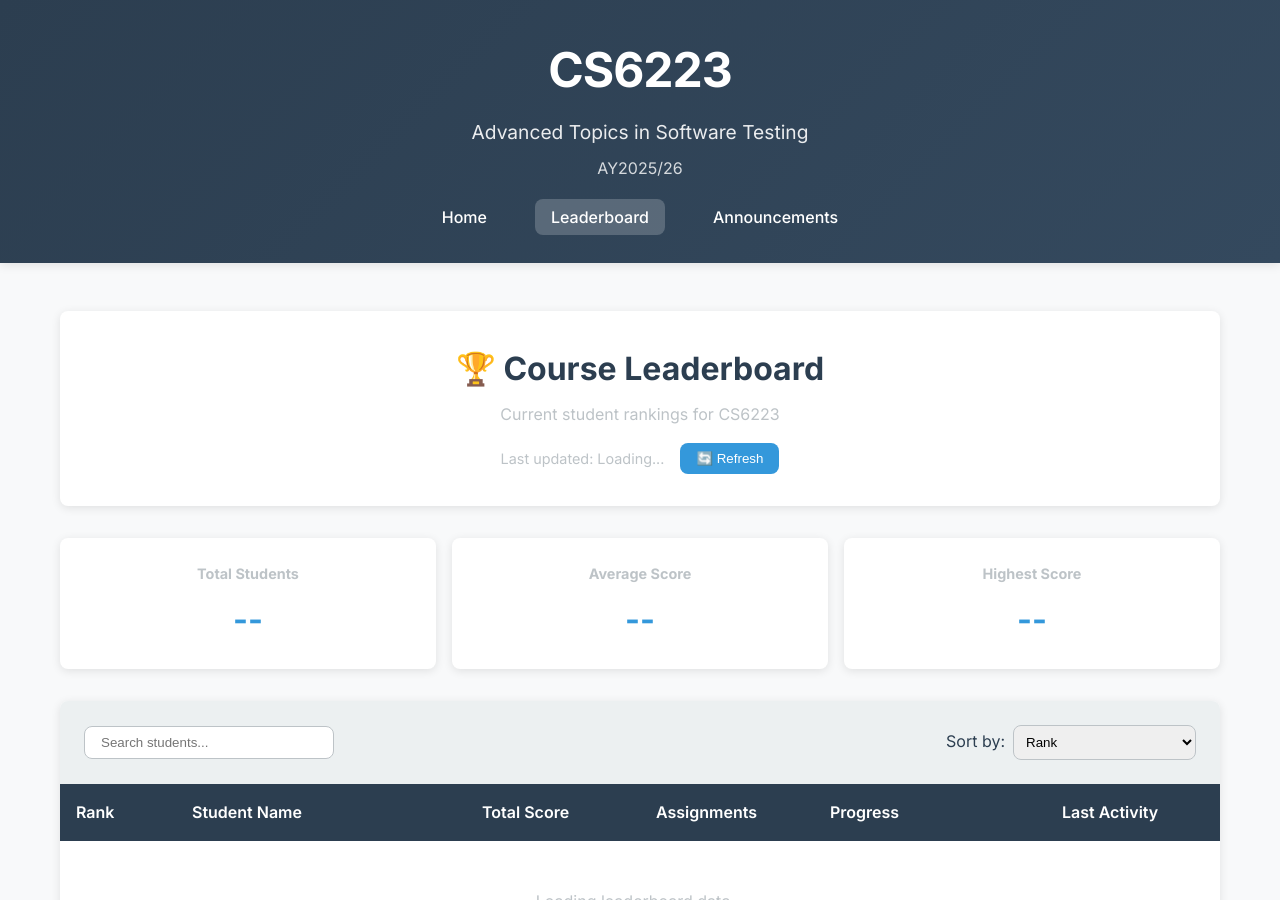
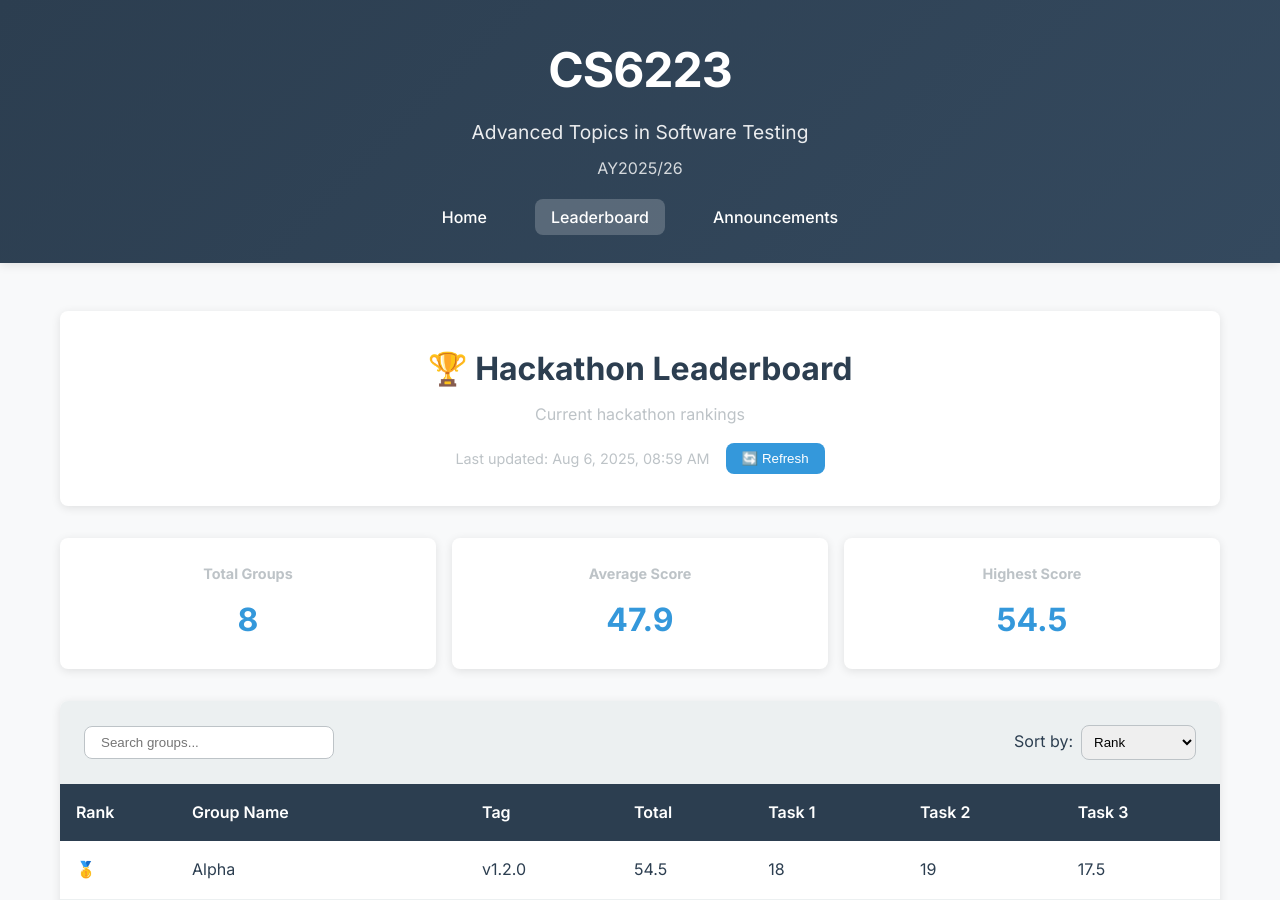
Before and after one commit to NUS-CS6223-AY2526/NUS-CS6223-AY2526.github.io, a Jekyll site: the page built from leaderboard.md, in a window 1280 px wide and 900 px high. Built offline with Jekyll 4.4.1, drawn with Linux system fonts in a browser that asks for light colours; some of the changed text lies outside the part shown.

Commit message:
Update leaderboard

```diff
--- a/assets/js/main.js
+++ b/assets/js/main.js
@@ -7,84 +7,84 @@ let filteredStudents = [];
 // Sample data - replace with your actual data source
 const sampleStudents = [
     {
-        name: "Alice Chen",
-        score: 95,
-        assignments: 8,
-        totalAssignments: 10,
+        name: "Alpha",
+        task1: 18,
+        task2: 19,
+        task3: 17.5,
+        tag: "v1.2.0",
         rank: 1,
-        progress: 95,
         lastActivity: "2025-01-15",
-        id: "student1"
+        id: "group1"
     },
     {
-        name: "Bob Wilson",
-        score: 92,
-        assignments: 8,
-        totalAssignments: 10,
+        name: "Beta",
+        task1: 16,
+        task2: 18,
+        task3: 18.0,
+        tag: "v2.1.1",
         rank: 2,
-        progress: 92,
         lastActivity: "2025-01-14",
-        id: "student2"
+        id: "group2"
     },
     {
-        name: "Carol Zhang",
-        score: 89,
-        assignments: 7,
-        totalAssignments: 10,
+        name: "Gamma",
+        task1: 17,
+        task2: 16,
+        task3: 16.5,
+        tag: "v1.0.0",
         rank: 3,
-        progress: 87,
         lastActivity: "2025-01-13",
-        id: "student3"
+        id: "group3"
     },
     {
-        name: "David Lee",
-        score: 87,
-        assignments: 7,
-        totalAssignments: 10,
+        name: "Delta",
+        task1: 15,
+        task2: 17,
+        task3: 16.0,
+        tag: "v3.0.0",
         rank: 4,
-        progress: 85,
         lastActivity: "2025-01-12",
-        id: "student4"
+        id: "group4"
     },
     {
-        name: "Emma Garcia",
-        score: 85,
-        assignments: 6,
-        totalAssignments: 10,
+        name: "Epsilon",
+        task1: 14,
+        task2: 16,
+        task3: 17.5,
+        tag: "v1.5.2",
         rank: 5,
-        progress: 82,
         lastActivity: "2025-01-11",
-        id: "student5"
+        id: "group5"
     },
     {
-        name: "Frank Kumar",
-        score: 83,
-        assignments: 6,
-        totalAssignments: 10,
+        name: "Zeta",
+        task1: 16,
+        task2: 15,
+        task3: 15.0,
+        tag: "v2.0.0",
         rank: 6,
-        progress: 80,
         lastActivity: "2025-01-10",
-        id: "student6"
+        id: "group6"
     },
     {
-        name: "Grace Wong",
-        score: 81,
-        assignments: 5,
-        totalAssignments: 10,
+        name: "Eta",
+        task1: 13,
+        task2: 15,
+        tag: "v1.1.0",
+        task3: 16.5,
         rank: 7,
-        progress: 78,
         lastActivity: "2025-01-09",
-        id: "student7"
+        id: "group7"
     },
     {
-        name: "Henry Chen",
-        score: 79,
-        assignments: 5,
-        totalAssignments: 10,
+        name: "Theta",
+        task1: 12,
+        task2: 14,
+        task3: 15.0,
+        tag: "v2.2.0",
         rank: 8,
-        progress: 75,
         lastActivity: "2025-01-08",
-        id: "student8"
+        id: "group8"
     }
 ];
 
@@ -94,15 +94,22 @@ document.addEventListener('DOMContentLoaded', function() {
 });
 
 function initializeApp() {
+    console.log('Initializing app...');
+
     // Load student data
     loadStudentData();
+    console.log('Student data loaded:', studentsData.length, 'students');
 
     // Update homepage top performers if on homepage
     updateTopPerformers();
 
     // Initialize leaderboard if on leaderboard page
-    if (document.getElementById('leaderboard-table')) {
+    const leaderboardTable = document.getElementById('leaderboard-table');
+    if (leaderboardTable) {
+        console.log('Found leaderboard table, loading leaderboard...');
         loadLeaderboard();
+    } else {
+        console.log('No leaderboard table found on this page');
     }
 
     // Update last updated timestamp
@@ -113,11 +120,19 @@ function loadStudentData() {
     // In a real application, this would fetch data from an API
     // For now, we'll use the sample data
     studentsData = [...sampleStudents];
+
+    // Calculate total scores and update ranks
+    studentsData.forEach(student => {
+        student.totalScore = student.task1 + student.task2 + student.task3;
+    });
+
+    // Sort by total score descending and update ranks
+    studentsData.sort((a, b) => b.totalScore - a.totalScore);
+    studentsData.forEach((student, index) => {
+        student.rank = index + 1;
+    });
+
     filteredStudents = [...studentsData];
-
-    // Sort by rank
-    studentsData.sort((a, b) => a.rank - b.rank);
-    filteredStudents.sort((a, b) => a.rank - b.rank);
 }
 
 function updateTopPerformers() {
@@ -132,7 +147,7 @@ function updateTopPerformers() {
 
                 if (nameSpan && scoreSpan) {
                     nameSpan.textContent = student.name;
-                    scoreSpan.textContent = student.score;
+                    scoreSpan.textContent = student.totalScore.toFixed(1);
                 }
             }
         });
@@ -154,27 +169,33 @@ function updateLeaderboardStats() {
     }
 
     if (averageScoreEl && studentsData.length > 0) {
-        const average = studentsData.reduce((sum, student) => sum + student.score, 0) / studentsData.length;
+        const average = studentsData.reduce((sum, student) => sum + student.totalScore, 0) / studentsData.length;
         averageScoreEl.textContent = average.toFixed(1);
     }
 
     if (highestScoreEl && studentsData.length > 0) {
-        const highest = Math.max(...studentsData.map(student => student.score));
-        highestScoreEl.textContent = highest;
+        const highest = Math.max(...studentsData.map(student => student.totalScore));
+        highestScoreEl.textContent = highest.toFixed(1);
     }
 }
 
 function renderLeaderboardTable() {
     const tableBody = document.getElementById('leaderboard-body');
 
-    if (!tableBody) return;
+    if (!tableBody) {
+        console.error('leaderboard-body element not found');
+        return;
+    }
+
+    // Clear any existing loading content
+    tableBody.innerHTML = '';
 
     if (filteredStudents.length === 0) {
         tableBody.innerHTML = `
             <tr>
-                <td colspan="6" class="no-data">
+                <td colspan="7" class="no-data">
                     <div style="text-align: center; padding: 2rem; color: #6c757d;">
-                        No students found.
+                        No groups found.
                     </div>
                 </td>
             </tr>
@@ -183,7 +204,6 @@ function renderLeaderboardTable() {
     }
 
     const rows = filteredStudents.map(student => {
-        const progressPercentage = (student.assignments / student.totalAssignments) * 100;
         const rankDisplay = getRankDisplay(student.rank);
         const lastActivityFormatted = formatDate(student.lastActivity);
 
@@ -197,22 +217,20 @@ function renderLeaderboardTable() {
                         <span class="student-name">${student.name}</span>
                     </div>
                 </td>
-                <td class="score-cell">
-                    <span class="score-value">${student.score}</span>
+                <td class="tag-cell">
+                    <span class="submission-tag">${student.tag || 'N/A'}</span>
                 </td>
-                <td class="assignments-cell">
-                    <span class="assignments-count">${student.assignments}/${student.totalAssignments}</span>
+                <td class="total-cell">
+                    <span class="total-score">${student.totalScore.toFixed(1)}</span>
                 </td>
-                <td class="progress-cell">
-                    <div class="progress-container">
-                        <div class="progress-bar">
-                            <div class="progress-fill" style="width: ${progressPercentage}%"></div>
-                        </div>
-                        <span class="progress-text">${progressPercentage.toFixed(0)}%</span>
-                    </div>
+                <td class="task1-cell">
+                    <span class="task-score">${student.task1}</span>
                 </td>
-                <td class="activity-cell">
-                    <span class="activity-date">${lastActivityFormatted}</span>
+                <td class="task2-cell">
+                    <span class="task-score">${student.task2}</span>
+                </td>
+                <td class="task3-cell">
+                    <span class="task-score">${student.task3.toFixed(1)}</span>
                 </td>
             </tr>
         `;
@@ -276,10 +294,16 @@ function sortLeaderboard() {
         switch (sortBy) {
             case 'name':
                 return a.name.localeCompare(b.name);
-            case 'score':
-                return b.score - a.score;
-            case 'assignments':
-                return b.assignments - a.assignments;
+            case 'task1':
+                return b.task1 - a.task1;
+            case 'task2':
+                return b.task2 - a.task2;
+            case 'task3':
+                return b.task3 - a.task3;
+            case 'total':
+                return b.totalScore - a.totalScore;
+            case 'tag':
+                return (a.tag || '').localeCompare(b.tag || '');
             case 'rank':
             default:
                 return a.rank - b.rank;
@@ -327,14 +351,22 @@ function updateTimestamp() {
 // Utility functions for data management
 function addStudent(studentData) {
     // Add validation here
-    if (!studentData.name || !studentData.score) {
-        console.error('Invalid student data');
+    if (!studentData.name || studentData.task1 === undefined || studentData.task2 === undefined || studentData.task3 === undefined) {
+        console.error('Invalid group data');
+        return false;
+    }
+
+    // Validate score ranges
+    if (studentData.task1 < 0 || studentData.task1 > 20 ||
+        studentData.task2 < 0 || studentData.task2 > 20 ||
+        studentData.task3 < 0 || studentData.task3 > 20) {
+        console.error('Task scores must be between 0 and 20');
         return false;
     }
 
     const newStudent = {
         ...studentData,
-        id: `student_${Date.now()}`,
+        id: `group_${Date.now()}`,
         lastActivity: new Date().toISOString().split('T')[0]
     };
 
@@ -366,8 +398,13 @@ function updateStudent(studentId, updatedData) {
 }
 
 function updateRanks() {
-    // Sort by score descending
-    studentsData.sort((a, b) => b.score - a.score);
+    // Calculate total scores
+    studentsData.forEach(student => {
+        student.totalScore = student.task1 + student.task2 + student.task3;
+    });
+
+    // Sort by total score descending
+    studentsData.sort((a, b) => b.totalScore - a.totalScore);
 
     // Update ranks
     studentsData.forEach((student, index) => {
--- a/leaderboard.md
+++ b/leaderboard.md
@@ -5,8 +5,8 @@ permalink: /leaderboard/
 ---
 
 <div class="leaderboard-header">
-    <h1>🏆 Course Leaderboard</h1>
-    <p class="subtitle">Current student rankings for {{ site.course.number }}</p>
+    <h1>🏆 Hackathon Leaderboard</h1>
+    <p class="subtitle">Current hackathon rankings</p>
     <div class="last-updated">
         <span id="last-updated">Last updated: <span class="timestamp">Loading...</span></span>
         <button id="refresh-btn" class="refresh-btn" onclick="refreshLeaderboard()">🔄 Refresh</button>
@@ -15,7 +15,7 @@ permalink: /leaderboard/
 
 <div class="leaderboard-stats">
     <div class="stat-card">
-        <h3>Total Students</h3>
+        <h3>Total Groups</h3>
         <span class="stat-number" id="total-students">--</span>
     </div>
     <div class="stat-card">
@@ -31,15 +31,18 @@ permalink: /leaderboard/
 <div class="leaderboard-container">
     <div class="leaderboard-controls">
         <div class="search-box">
-            <input type="text" id="student-search" placeholder="Search students..." onkeyup="filterStudents()">
+            <input type="text" id="student-search" placeholder="Search groups..." onkeyup="filterStudents()">
         </div>
         <div class="sort-options">
             <label for="sort-by">Sort by:</label>
             <select id="sort-by" onchange="sortLeaderboard()">
                 <option value="rank">Rank</option>
-                <option value="name">Name</option>
-                <option value="score">Score</option>
-                <option value="assignments">Assignments Completed</option>
+                <option value="name">Group Name</option>
+                <option value="tag">Tag</option>
+                <option value="total">Total</option>
+                <option value="task1">Task 1</option>
+                <option value="task2">Task 2</option>
+                <option value="task3">Task 3</option>
             </select>
         </div>
     </div>
@@ -49,17 +52,18 @@ permalink: /leaderboard/
             <thead>
                 <tr>
                     <th class="rank-col">Rank</th>
-                    <th class="name-col">Student Name</th>
-                    <th class="score-col">Total Score</th>
-                    <th class="assignments-col">Assignments</th>
-                    <th class="progress-col">Progress</th>
-                    <th class="last-activity-col">Last Activity</th>
+                    <th class="name-col">Group Name</th>
+                    <th class="tag-col">Tag</th>
+                    <th class="total-col">Total</th>
+                    <th class="task1-col">Task 1</th>
+                    <th class="task2-col">Task 2</th>
+                    <th class="task3-col">Task 3</th>
                 </tr>
             </thead>
             <tbody id="leaderboard-body">
                 <!-- Leaderboard data will be populated here -->
                 <tr class="loading-row">
-                    <td colspan="6">
+                    <td colspan="7">
                         <div class="loading-spinner">Loading leaderboard data...</div>
                     </td>
                 </tr>
@@ -71,21 +75,3 @@ permalink: /leaderboard/
 <div class="leaderboard-footer">
     <p><strong>Note:</strong> Scores are updated automatically. If you believe there's an error in your score, please contact the course staff.</p>
 </div>
-
-<!-- Sample data script (you can replace this with actual data loading) -->
-<script>
-// Sample student data - replace this with your actual data source
-const sampleStudents = [
-    { name: "Alice Chen", score: 95, assignments: 8, rank: 1, progress: 95, lastActivity: "2025-01-15" },
-    { name: "Bob Wilson", score: 92, assignments: 8, rank: 2, progress: 92, lastActivity: "2025-01-14" },
-    { name: "Carol Zhang", score: 89, assignments: 7, rank: 3, progress: 87, lastActivity: "2025-01-13" },
-    { name: "David Lee", score: 87, assignments: 7, rank: 4, progress: 85, lastActivity: "2025-01-12" },
-    { name: "Emma Garcia", score: 85, assignments: 6, rank: 5, progress: 82, lastActivity: "2025-01-11" },
-    // Add more sample data as needed
-];
-
-// Initialize leaderboard on page load
-document.addEventListener('DOMContentLoaded', function() {
-    loadLeaderboard();
-});
-</script>
```
Also changed, not shown: index.md (+1 -1 lines).
